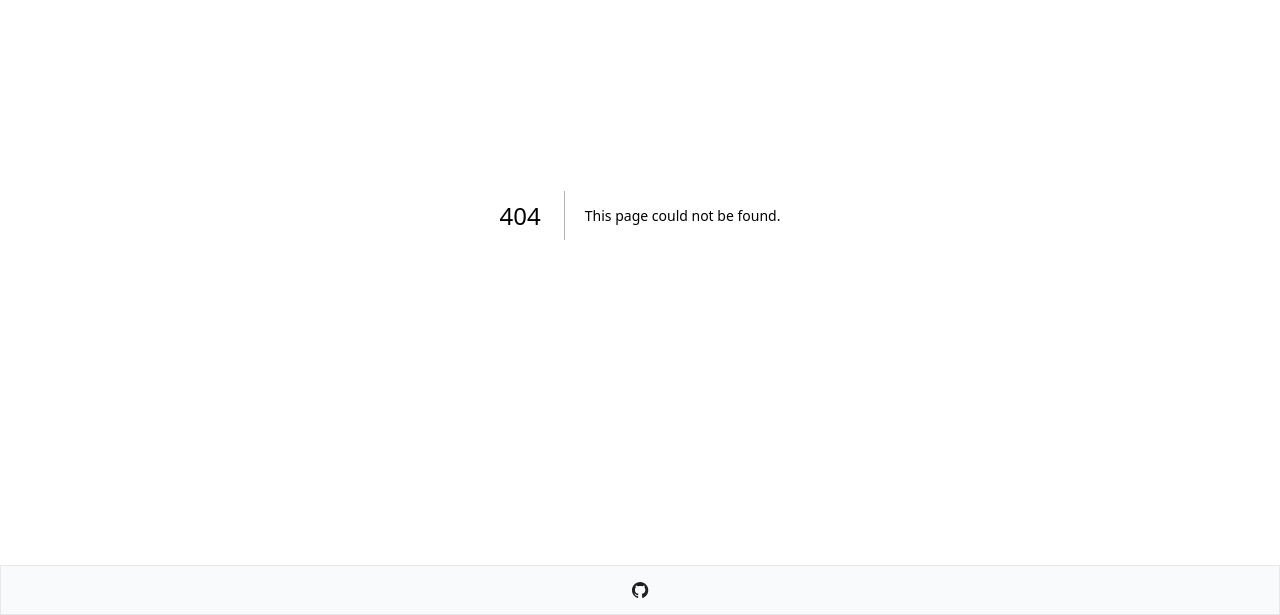
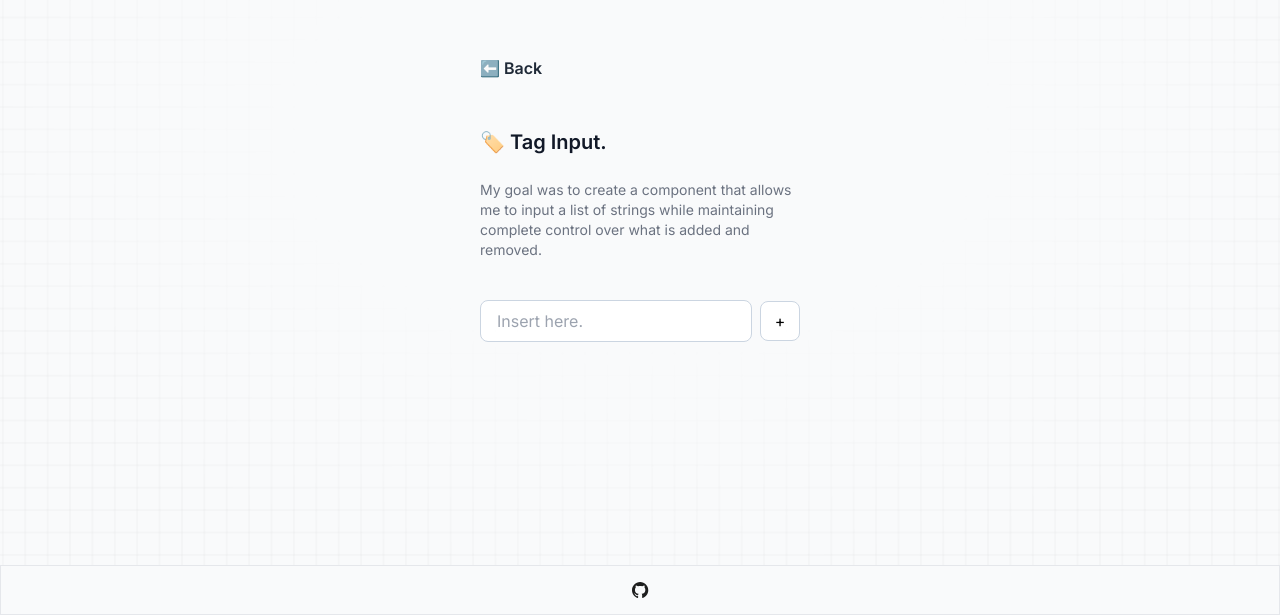
Before and after one commit to evvvrado/witch-crafts, a Next.js app: page /tag-input in a window 1280 px wide. Before the commit this address had no page. Shown: the part 185-800 px from the top of the page. Built offline with nearby package versions, Linux system fonts and the light colour scheme.

Commit message:
feat: tag input component

```diff
--- a/src/app/(home)/page.tsx
+++ b/src/app/(home)/page.tsx
@@ -39,13 +39,23 @@ const Home: NextPage = () => {
 						</p>
 					</li>
 
-					<li>
+					<li className="mb-5">
 						<Link
 							href="/upload-component"
 							title="Go to Upload Component Page."
-							className=" -ms-4 rounded-lg px-4 py-2 font-semibold text-gray-800 transition-all hover:bg-gray-100 "
+							className="-ms-4 rounded-lg px-4 py-2 font-semibold text-gray-800 transition-all hover:bg-gray-100 "
 						>
 							<span className="me-2">📁</span> Upload Component
+						</Link>
+					</li>
+
+					<li className="mb-5">
+						<Link
+							href="/tag-input"
+							title="Go to Tag Input Page."
+							className="-ms-4 rounded-lg px-4 py-2 font-semibold text-gray-800 transition-all hover:bg-gray-100 "
+						>
+							<span className="me-2">🏷️</span> Tag Input
 						</Link>
 					</li>
 				</ul>
--- /dev/null
+++ b/src/app/tag-input/components/tag/error.tsx
@@ -0,0 +1,14 @@
+import React from "react";
+import { useTagInput } from "./root";
+
+const Error: React.FC = () => {
+	const { errorMessage } = useTagInput();
+
+	if (!errorMessage) return;
+
+	return (
+		<span className="mb-3 mr-auto block text-red-400">{errorMessage}</span>
+	);
+};
+
+export default Error;
--- /dev/null
+++ b/src/app/tag-input/components/tag/field.tsx
@@ -0,0 +1,28 @@
+import React from "react";
+import { useTagInput } from "./root";
+
+const Field: React.FC = () => {
+	const { insertTag, typingTag, setTypingTag } = useTagInput();
+
+	const handleInputChange = (e: React.ChangeEvent<HTMLInputElement>) => {
+		setTypingTag(e.target.value);
+	};
+
+	const handlePress = (e: React.KeyboardEvent<HTMLInputElement>) => {
+		if (e.key !== "Enter") return;
+		insertTag();
+	};
+
+	return (
+		<input
+			type="text"
+			placeholder="Insert here."
+			className="flex w-full flex-1 cursor-pointer flex-col items-center justify-center rounded-lg border border-slate-300 bg-white px-4 py-2 text-black active:bg-slate-100"
+			value={typingTag}
+			onChange={handleInputChange}
+			onKeyDown={handlePress}
+		/>
+	);
+};
+
+export default Field;
--- /dev/null
+++ b/src/app/tag-input/components/tag/index.tsx
@@ -0,0 +1,7 @@
+import Root from "./root";
+import Field from "./field";
+import List from "./list";
+import Trigger from "./trigger";
+import Error from "./error";
+
+export { Root, Field, List, Trigger, Error };
--- /dev/null
+++ b/src/app/tag-input/components/tag/list.tsx
@@ -0,0 +1,49 @@
+import React from "react";
+import { useTagInput } from "./root";
+import { motion, AnimatePresence } from "framer-motion";
+
+const List: React.FC = () => {
+	const { tagList, removeTag } = useTagInput();
+
+	if (!tagList.length) return;
+
+	return (
+		<ul className="mb-4 mt-3 flex max-w-xs flex-row flex-wrap gap-2">
+			<AnimatePresence>
+				{tagList.map((content) => (
+					<ListItem
+						key={content}
+						content={content}
+						onClick={() => removeTag(content)}
+					/>
+				))}
+			</AnimatePresence>
+		</ul>
+	);
+};
+
+const ListItem: React.FC<{ content: string; onClick: () => void }> = ({
+	content,
+	onClick: handleClick,
+}) => {
+	return (
+		<motion.li
+			initial={{ opacity: 0 }}
+			animate={{ opacity: 1 }}
+			exit={{ opacity: 0 }}
+			layout
+			transition={{ opacity: { duration: 0.2 } }}
+			className="group flex w-fit cursor-default flex-row items-center gap-2 rounded-full border border-solid border-gray-300 bg-gray-100 px-2 py-1 text-gray-400 transition-colors"
+		>
+			<span className="text-xs font-bold uppercase">{content}</span>
+			<button
+				onClick={handleClick}
+				className="group-hover:text-danger cursor-pointer"
+			>
+				<span>&times;</span>
+			</button>
+		</motion.li>
+	);
+};
+
+export default List;
--- /dev/null
+++ b/src/app/tag-input/components/tag/root.tsx
@@ -0,0 +1,68 @@
+import { cn } from "@/app/styles/mixins";
+import React from "react";
+
+interface TagInputContext {
+	id: string;
+	tagList: string[];
+	insertTag: () => void;
+	removeTag: (tag: string) => void;
+	typingTag: string | undefined;
+	setTypingTag: (tag: string) => void;
+	errorMessage: string;
+}
+
+const RootContext = React.createContext({} as TagInputContext);
+
+const Root: React.FC<
+	React.HTMLAttributes<HTMLDivElement> & { maxInputs: number }
+> = ({ id, maxInputs, ...props }) => {
+	const customId = React.useId();
+
+	const [typingTag, setTypingTag] = React.useState<string>("");
+	const [tagList, setTagList] = React.useState<string[]>([]);
+
+	const [errorMessage, setErrorMessage] = React.useState<string>("");
+
+	const insertTag = () => {
+		if (!typingTag) {
+			return setErrorMessage("Please enter a value.");
+		}
+
+		if (tagList.includes(typingTag)) {
+			return setErrorMessage("This input is already added.");
+		}
+
+		if (tagList.length >= maxInputs) {
+			return setErrorMessage("Maximum input size reached.");
+		}
+
+		setTagList([...tagList, typingTag]);
+		setTypingTag("");
+		setErrorMessage("");
+	};
+
+	const removeTag = (tag: string) => {
+		if (!tag) return;
+
+		setTagList([...tagList.filter((listItem) => listItem != tag)]);
+	};
+
+	const value = {
+		id: id || customId,
+		tagList,
+		insertTag,
+		removeTag,
+		typingTag,
+		setTypingTag,
+		errorMessage,
+	};
+	return (
+		<RootContext.Provider value={value}>
+			<div className={cn(props.className, "")} {...props} />
+		</RootContext.Provider>
+	);
+};
+
+export const useTagInput = () => React.useContext(RootContext);
+
+export default Root;
--- /dev/null
+++ b/src/app/tag-input/components/tag/trigger.tsx
@@ -0,0 +1,20 @@
+import React from "react";
+import { useTagInput } from "./root";
+
+const Trigger: React.FC<{ children: React.ReactNode }> = ({ children }) => {
+	const { insertTag, typingTag } = useTagInput();
+
+	const outputChildren = React.Children.map(children, (child) => {
+		if (React.isValidElement(child)) {
+			return React.cloneElement(child as React.ReactElement, {
+				onClick: insertTag,
+				disabled: !typingTag?.length,
+			});
+		}
+		return child;
+	});
+
+	return <>{outputChildren}</>;
+};
+
+export default Trigger;
--- /dev/null
+++ b/src/app/tag-input/page.tsx
@@ -0,0 +1,55 @@
+"use client";
+
+import PageTemplate from "@/components/page-template";
+import { Metadata, NextPage } from "next";
+import Link from "next/link";
+import * as InputTag from "./components/tag";
+
+export const metadata: Metadata = {
+	title: "Tag Input",
+};
+
+const TagInput: NextPage = () => {
+	return (
+		<PageTemplate key={"tag"}>
+			<div className="m-auto flex h-screen w-screen flex-col items-center justify-center">
+				<div className="mb-10 max-w-xs">
+					<Link
+						href={"/"}
+						className="-ms-4 mb-10 block w-fit rounded-lg px-4 py-2 font-semibold text-gray-800 transition-all  hover:bg-gray-100"
+					>
+						⬅️ Back
+					</Link>
+
+					<h1 className="mb-6 block select-none text-xl font-semibold text-gray-900 transition-colors">
+						🏷️ Tag Input.
+					</h1>
+
+					<p className="text-sm text-gray-500">
+						My goal was to create a component that allows me to
+						input a list of strings while maintaining complete
+						control over what is added and removed.
+					</p>
+				</div>
+
+				<InputTag.Root maxInputs={5} className="mb-10 w-full max-w-xs">
+					<InputTag.Error />
+
+					<div className="flex w-full items-center justify-center gap-2">
+						<InputTag.Field />
+
+						<InputTag.Trigger>
+							<button className="flex  h-10 w-10 cursor-pointer items-center justify-center rounded-lg border border-slate-300 bg-white text-black hover:bg-slate-50 active:bg-slate-100">
+								+
+							</button>
+						</InputTag.Trigger>
+					</div>
+
+					<InputTag.List />
+				</InputTag.Root>
+			</div>
+		</PageTemplate>
+	);
+};
+
+export default TagInput;
```
